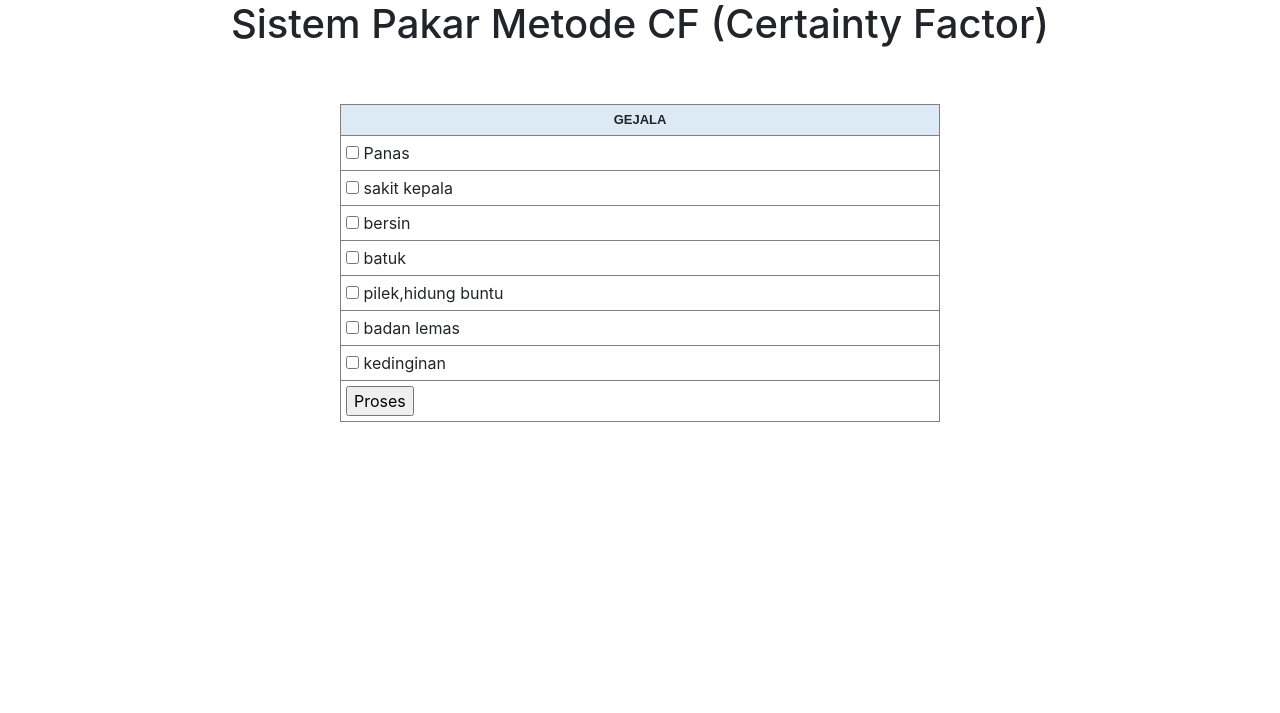
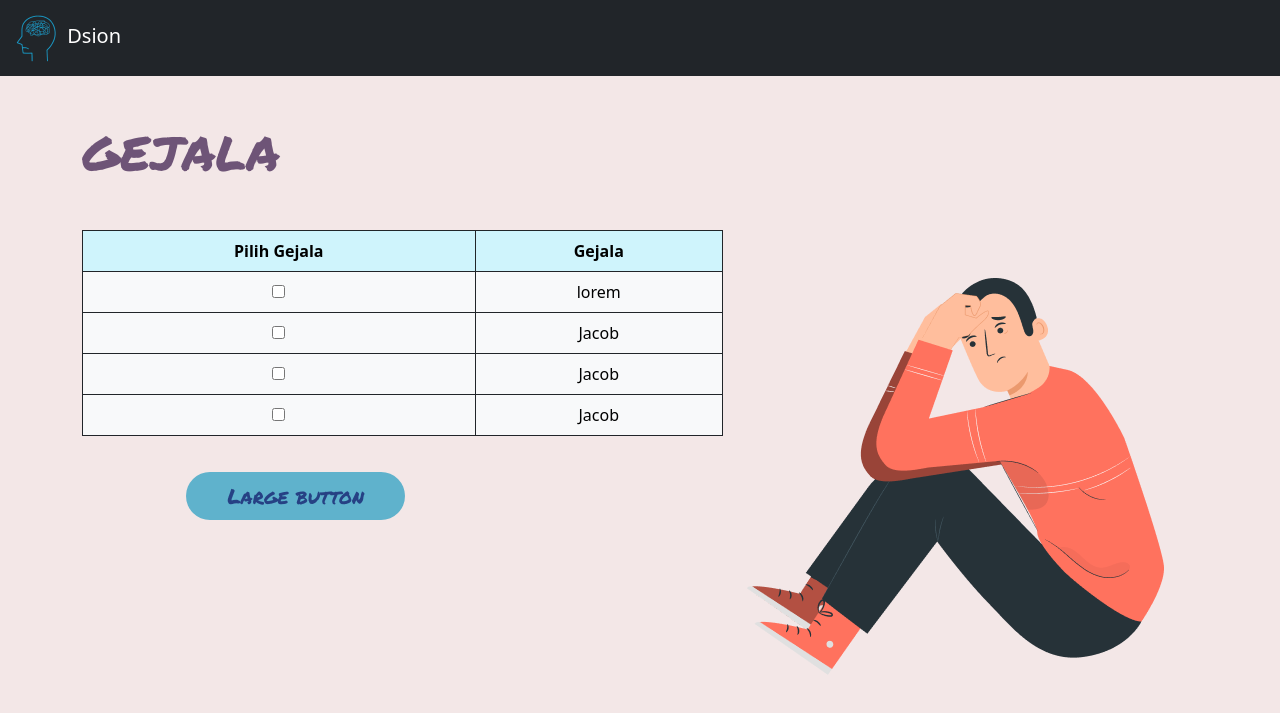
Before and after one commit to steven278/Expert-System, a PHP site: page /pertanyaan.php in a window 1280 px wide. Shown: the top 713 px of the page. Run offline with PHP 8.4, Linux system fonts and the light colour scheme; data comes from the database, SQL or seed files in the repository; some libraries are stand-ins or nearby versions.

Commit message:
pertanyaan

```diff
--- /dev/null
+++ b/css/pertanyaanStyle.css
@@ -0,0 +1,33 @@
+body{
+    background-color: #F3E7E7;
+
+}
+h1{
+    font-family: 'Permanent Marker', cursive;
+    color: #6E5477 ;
+    font-size: 48px;
+}
+.col-6 img{
+    /* float: left;
+    width: 50%;
+    padding: 50px; */
+
+}
+th,td{
+    text-align: center;
+}
+
+#btn-solusi{
+    padding:0.4em 2em;
+    border-radius: 50px;
+    color:#264184;
+    background-color: #5FB2CC;
+    font-family: 'Permanent Marker', cursive;
+    font-size:1.3em;
+    border:0;
+    cursor:pointer;
+    margin:1em;
+}
+/* .center{
+    text-align: center;
+} */
--- a/pertanyaan.php
+++ b/pertanyaan.php
@@ -1,66 +1,56 @@
-<?php
-	// untuk memanggil file
-	include 'Crud.php';
-	// untuk mendeklarasikan class menjadi variabel
-	$crud = new Crud();
-	$arrayName = $crud->readGejala();
- ?>
-<!DOCTYPE html PUBLIC "-//W3C//DTD XHTML 1.0 Transitional//EN" "http://www.w3.org/TR/xhtml1/DTD/xhtml1-transitional.dtd">
-<html xmlns="http://www.w3.org/1999/xhtml">
+<?php include 'Navbar.php' ?>
+<!DOCTYPE html>
+<html lang="en">
 <head>
-<meta http-equiv="Content-Type" content="text/html; charset=utf-8" />
-<title>Sistem Pakar Metode CF (Certainty Factor)</title>
-<!-- Latest compiled and minified CSS -->
-<link rel="stylesheet" href="https://maxcdn.bootstrapcdn.com/bootstrap/4.0.0-beta.2/css/bootstrap.min.css">
-
-<!-- jQuery library -->
-<script src="https://ajax.googleapis.com/ajax/libs/jquery/3.2.1/jquery.min.js"></script>
-<!-- Popper JS -->
-<script src="https://cdnjs.cloudflare.com/ajax/libs/popper.js/1.12.6/umd/popper.min.js"></script>
-<!-- Latest compiled JavaScript -->
-<script src="https://maxcdn.bootstrapcdn.com/bootstrap/4.0.0-beta.2/js/bootstrap.min.js"></script>
+	<meta charset="UTF-8">
+	<meta http-equiv="X-UA-Compatible" content="IE=edge">
+	<meta name="viewport" content="width=device-width, initial-scale=1.0">
+	<title>Document</title>
+	<link href="css/pertanyaanStyle.css" rel="stylesheet">
+	<link rel="preconnect" href="https://fonts.googleapis.com">
+<link rel="preconnect" href="https://fonts.gstatic.com" crossorigin>
+<link href="https://fonts.googleapis.com/css2?family=Permanent+Marker&family=Roboto&display=swap" rel="stylesheet">
 </head>
-
 <body>
-	<div class="container">
+	<div class="container mt-5">
 		<div class="row">
-		  <div class="col-lg-12">
-				<h1 style="text-align: center;">Sistem Pakar Metode CF (Certainty Factor)</h1>
-		  </div>
-		</div>
-	</div>
-
-	<div class="container">
-		<div class="col-lg-12">
-			<table width="1000" border="0" align="center" cellpadding="0" cellspacing="1" bgcolor="#000099">
-			  <tr>
-			    <td align="center" valign="top" bgcolor="#FFFFFF"><br />
-					<form name="form1" method="post" action="hasil.php"><br>
-					  <table align="center" width="600" border="1" cellspacing="0" cellpadding="5">
-					  <tr>
-					  <td id="ignore" bgcolor="#DBEAF5" width="300"><div align="center"><strong><font size="2" face="Arial, Helvetica, sans-serif"><font size="2">GEJALA</font> </font></strong></div></td>
-					  <?php
-					    	foreach ($arrayName as $r)
-						  {
-						?>
-					    <tr>
-					      <td width="600">
-					        <input id="gejala<?php echo $r['id_gejala']; ?>" name="gejala[]" type="checkbox" value="<?php echo $r['id_gejala']; ?>">
-					        <?php echo $r['nama_gejala']; ?><br/>
-					        </td>
-					    </tr>
-					    <?php
-					      }
-					     ?>
-					    <tr>
-					      <td><input type="submit" name="button" value="Proses"></td>
-					    </tr>
-					  </table>
-					  <br>
-					</form>
-				</td>
-			  </tr>
-			</table>
+			<h1 class="mb-5">GEJALA</h1>
+			<div class="col-sm-6 col-md-7">
+				<!-- <table class="table table-light table-bordered border-dark">
+					<thead class="table-primary table-bordered border-dark"> -->
+				<table class="table table-light table-bordered border-dark">
+					<thead class="table-info table-bordered border-dark">
+						<tr>
+							<th scope="col">Pilih Gejala</th>
+							<th scope="col">Gejala</th>
+						</tr>
+					</thead>
+					<tbody>
+						<tr>
+							<th scope="row"><input type="checkbox" name="" id=""></th>
+							<td>lorem</td>
+						</tr>
+						<tr>
+							<th scope="row"><input type="checkbox" name="" id=""></th>
+							<td>Jacob</td>
+						</tr>
+						<tr>
+							<th scope="row"><input type="checkbox" name="" id=""></th>
+							<td>Jacob</td>
+						</tr>
+						<tr>
+							<th scope="row"><input type="checkbox" name="" id=""></th>
+							<td>Jacob</td>
+						</tr>
+					</tbody>
+				</table>
+				<div class="col-sm-6 col-md-8 d-flex justify-content-center">
+					<button type="submit" id="btn-solusi">Large button</button>
+				</div>
+			</div>
+			<div class="col-sm-6 col-md-5 mt-5">
+				<img src="images/Depression 2.png" alt="Depression_image">
+			</div>
 		</div>
 	</div>
 </body>
```
